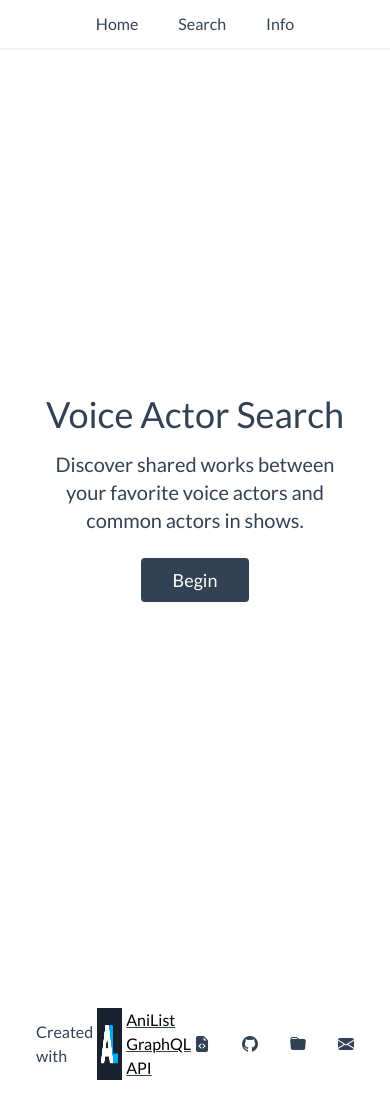
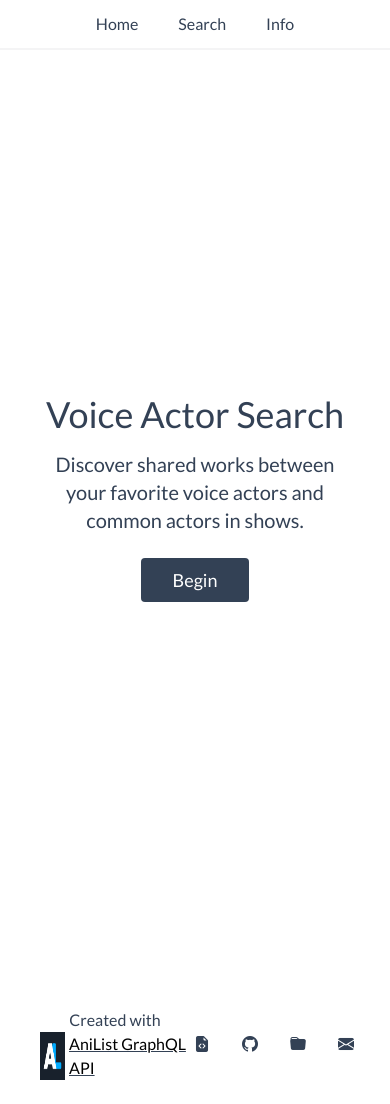
Before and after one commit to amyyeung17/project4, a Next.js app: page / in a window 390 px wide. Built offline with nearby package versions, Linux system fonts and the light colour scheme.

Commit message:
Fixed footer display for mobile

```diff
--- a/components/footer.js
+++ b/components/footer.js
@@ -5,7 +5,7 @@ const Footer = () => {
   return(
     <>
       <div className=" flex items-center justify-between mt-16 relative w-full py-4 px-6">
-        <div className="flex items-center space-x-1">
+        <div className="max-phone:flex-col flex items-center space-x-1">
           <p> Created with </p>
           <a href="https://anilist.gitbook.io/anilist-apiv2-docs/" className="anilink flex decoration-slate-700 underline" target="_blank">
             <Image alt="AniList Logo" src={aniListLogo} style={{width: '25px'}} className="aniimage mr-1"/>
```
